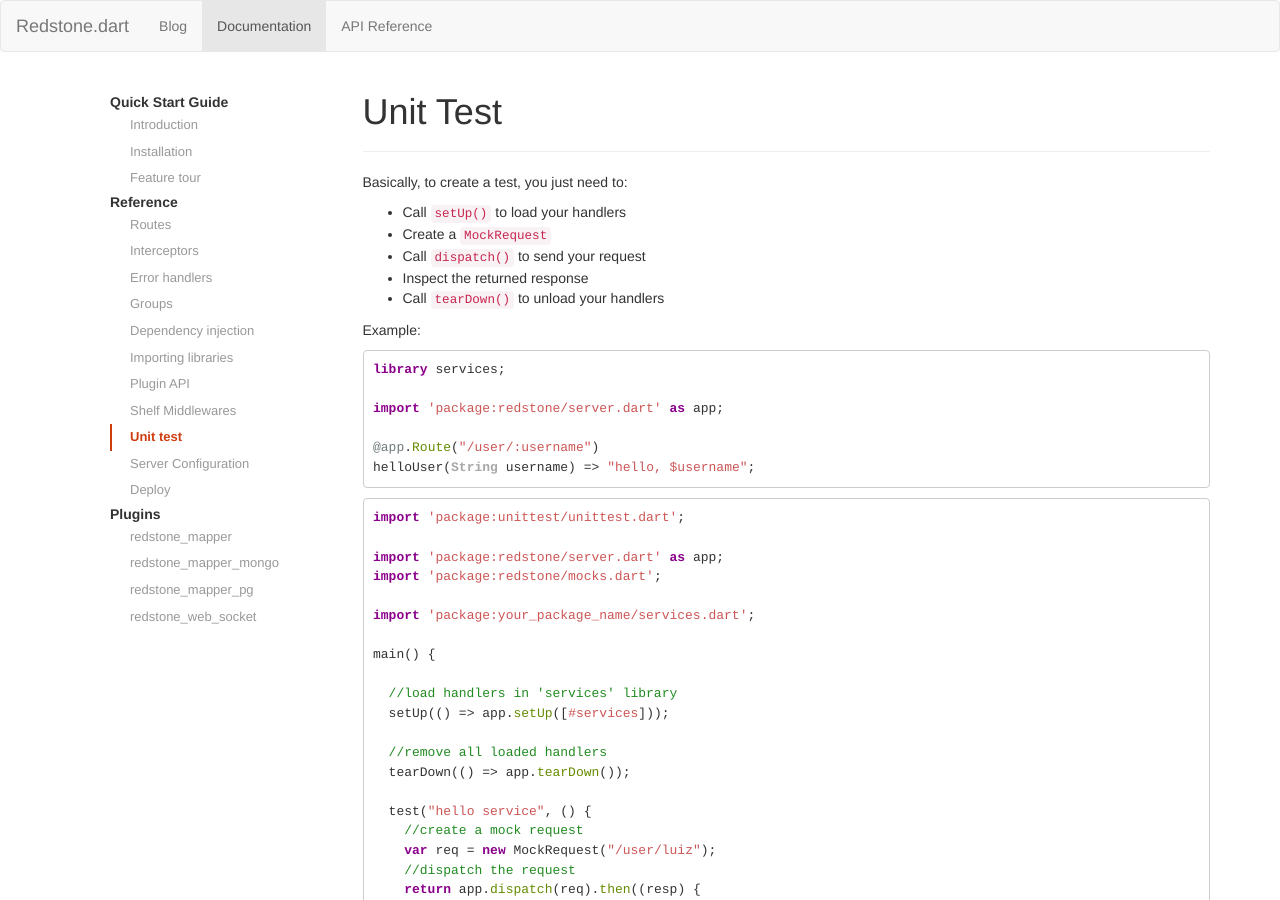
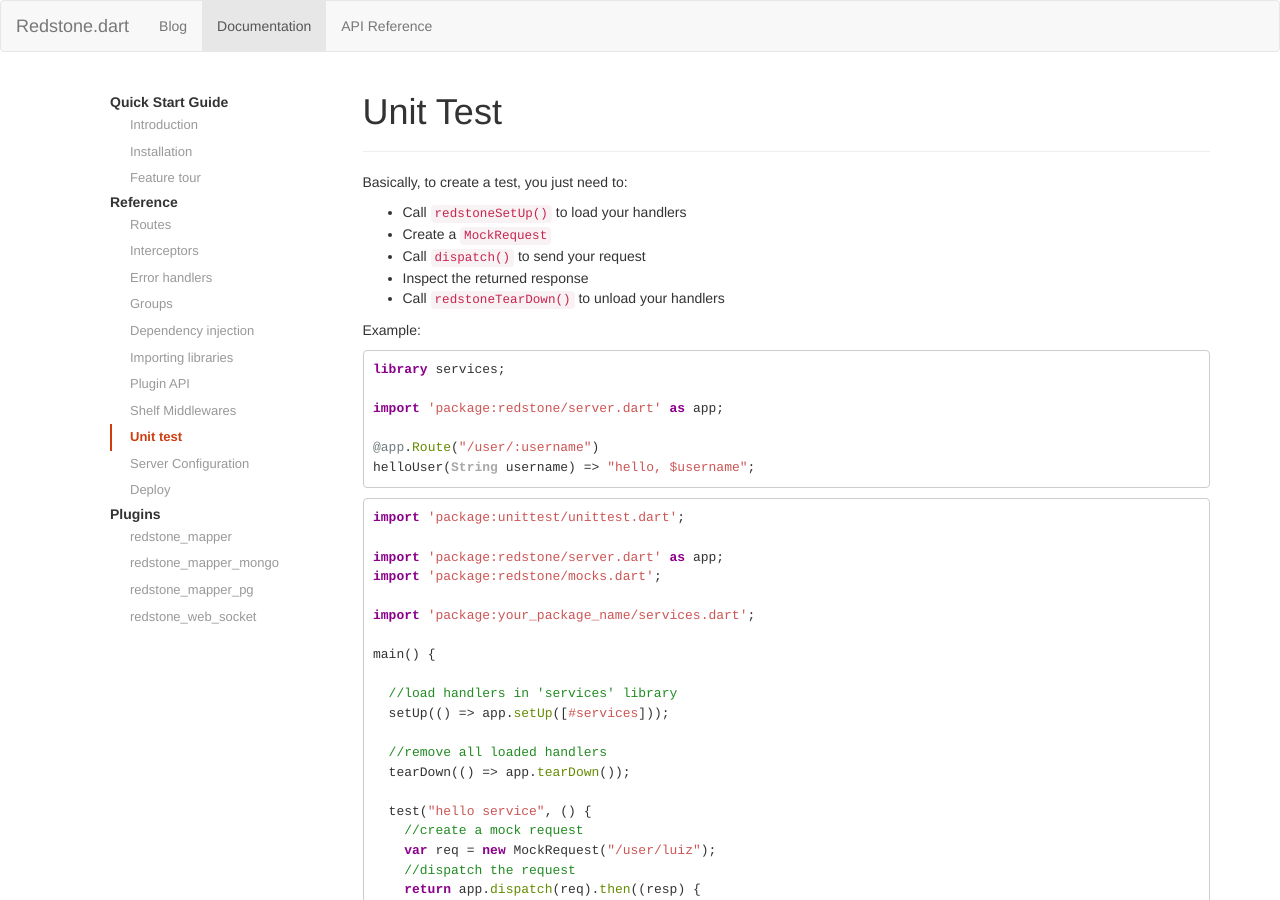
Before and after one commit to redstone-dart/redstone, a Jekyll site: the page built from _doc/Unit-test.md, in a window 1280 px wide and 900 px high. Built offline with Jekyll 4.4.1, drawn with Linux system fonts in a browser that asks for light colours; Markdown is read by kramdown in place of the engine named in the settings.

Commit message:
Changelog -- Routes Changelog -- Unit-test

```diff
--- a/_doc/Unit-test.md
+++ b/_doc/Unit-test.md
@@ -7,11 +7,11 @@ next: Server-Configuration
 ---
 Basically, to create a test, you just need to:
 
-* Call `setUp()` to load your handlers
+* Call `redstoneSetUp()` to load your handlers
 * Create a `MockRequest`
 * Call `dispatch()` to send your request
 * Inspect the returned response
-* Call `tearDown()` to unload your handlers
+* Call `redstoneTearDown()` to unload your handlers
 
 Example:
 
```
Also changed, not shown: _doc/Routes.md (+2 -2 lines).
